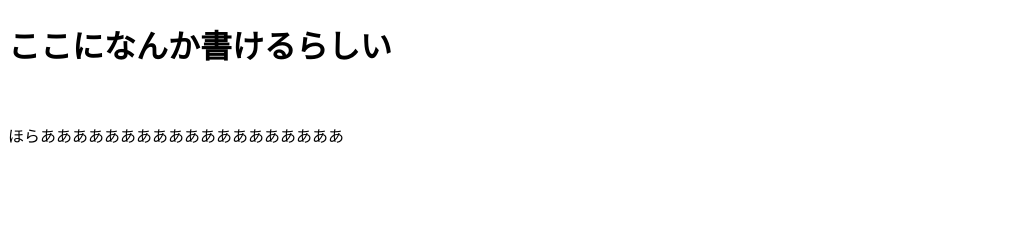
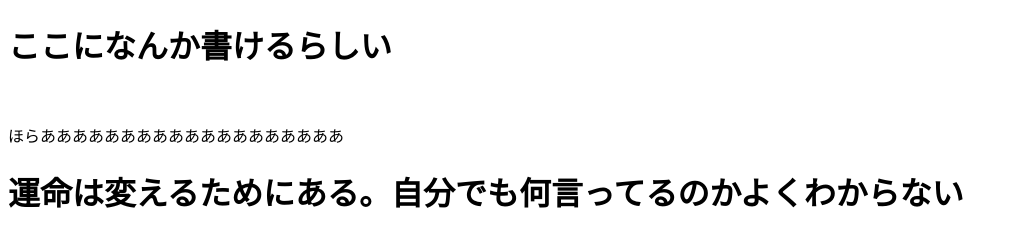
Before and after one commit to kazukisakai823/play, a plain HTML site: page index.html in a window 1280 px wide. Shown: the whole page, without its empty margins (0-1017 px from the left). Drawn offline with Linux system fonts and the light colour scheme.

Commit message:
Update index.html
更新

```diff
--- a/index.html
+++ b/index.html
@@ -6,6 +6,7 @@
   </head>
   <body>
     <h1>ここになんか書けるらしい</h1><br>
-    <p>ほらあああああああああああああああああああ</p>
+    <p>ほらあああああああああああああああああああ</p><be>
+<h1>運命は変えるためにある。自分でも何言ってるのかよくわからない</h1>
   </body>
 </html>
```
